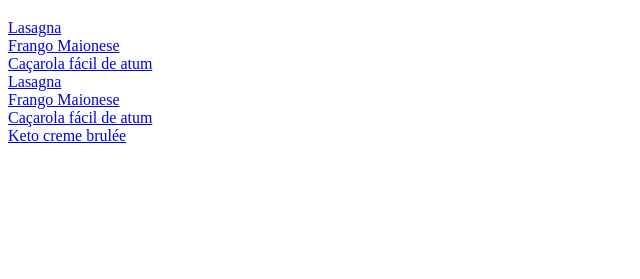
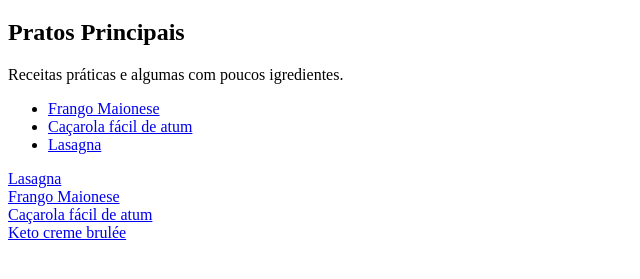
Before and after one commit to valeriasouza28/odin-recipes, a plain HTML site: page index.html in a window 1280 px wide. Shown: the part 61-340 px from the top of the page, without its empty margins (0-640 px from the left). Drawn offline with Linux system fonts and the light colour scheme.

Commit message:
add h2Pra. Pri. , cria um p, cria ul adciona links das receitas

```diff
--- a/index.html
+++ b/index.html
@@ -11,16 +11,26 @@
       <h1>Odin Recipes</h1>
       <section class="main-course">
         <div class="main">
-          <a href="../recipes/main-course/lasagna.html">Lasagna</a>
-          <br />
+          <h2>Pratos Principais</h2>
+          <p>Receitas práticas e algumas com poucos igredientes.</p>
+
+          <!--Lista de imagens das receitas-->
+          <ul>
+            <li>
               <a href="../recipes/main-course/frango-maionese.html"
                 >Frango Maionese</a
               >
-          <br />
+            </li>
+            <li>
               <a href="../recipes/main-course/cacarola-atum.html"
                 >Caçarola fácil de atum</a
               >
-          <br />
+            </li>
+            <li>
+              <a href="../recipes/main-course/lasagna.html">Lasagna</a>
+              <img src="" alt="" />
+            </li>
+          </ul>
         </div>
       </section>
 
```
Lines whose indentation alone changed are shown as unchanged.
